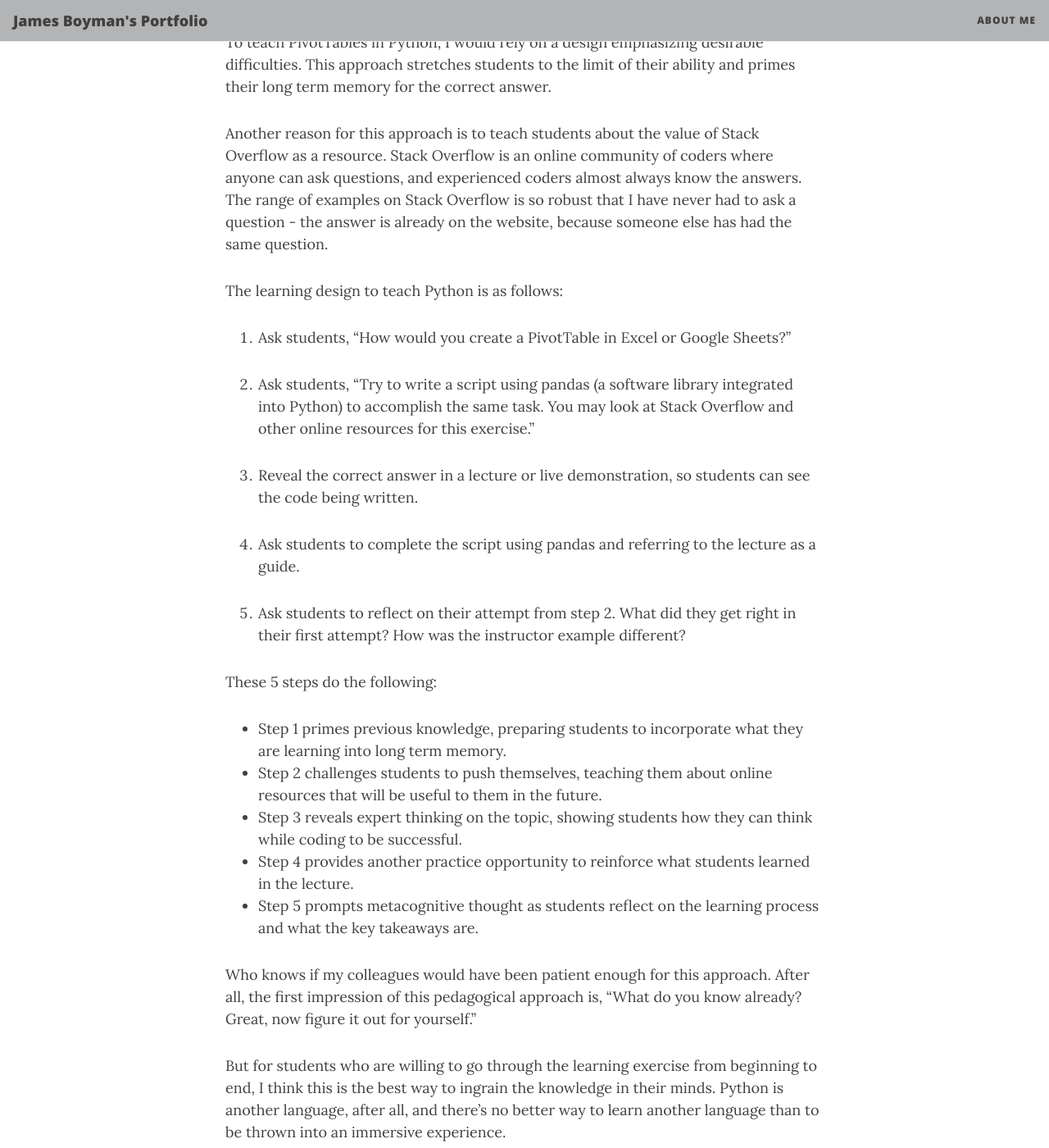
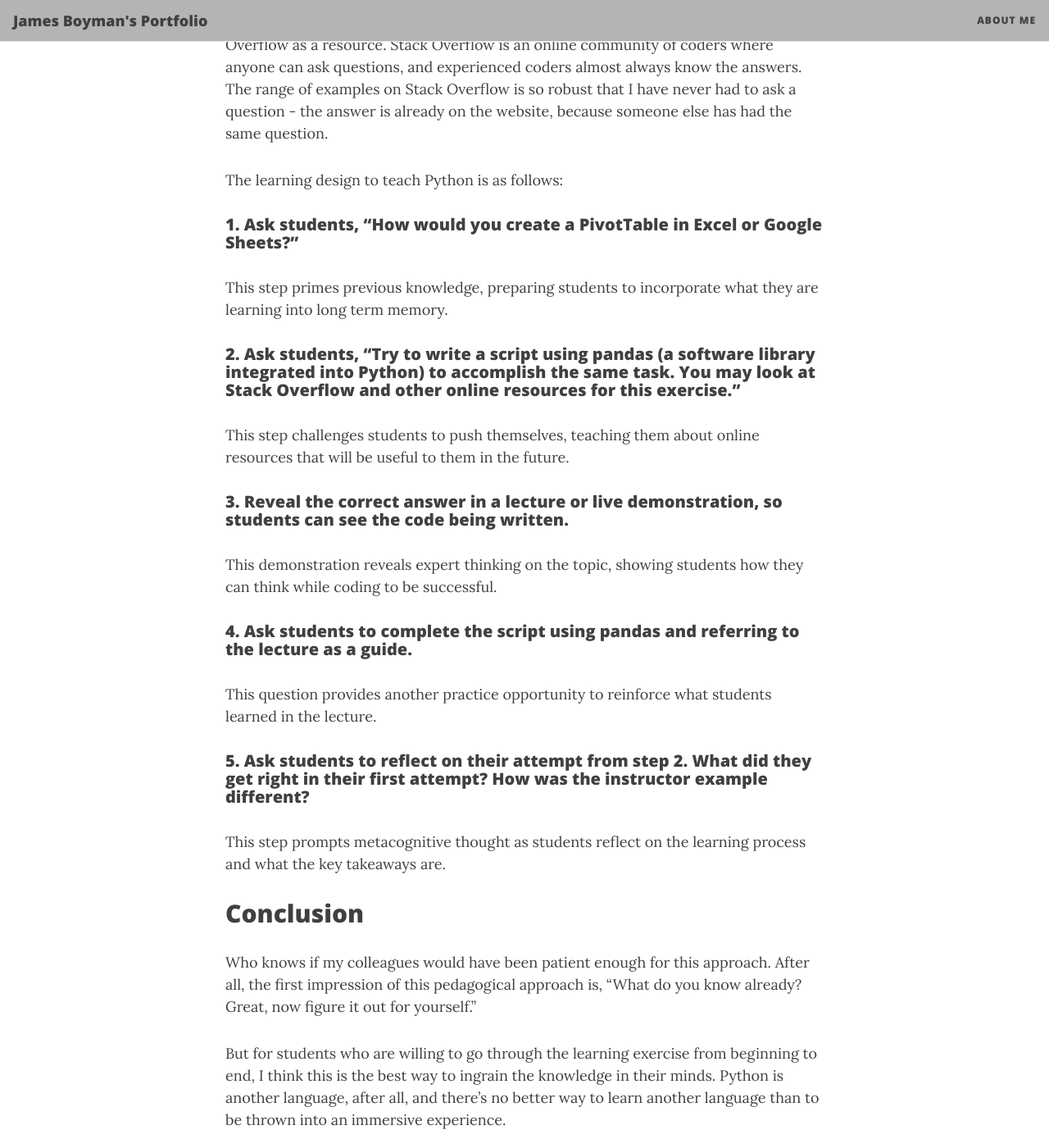
Before and after one commit to jamesboyman2/jamesboyman2.github.io, a Jekyll site: the page built from _learningposts/2024-01-22-Challenge_Teaching_Python.md, in a window 1280 px wide and 1400 px high, scrolled down 3470 px. Shown: the whole window at 82% size. Built offline with Jekyll 4.4.1, drawn with Linux system fonts in a browser that asks for light colours; nearby versions of some CDN libraries; some of the changed text lies outside the part shown.

Commit message:
python finished

```diff
--- a/_learningposts/2024-01-22-Challenge_Teaching_Python.md
+++ b/_learningposts/2024-01-22-Challenge_Teaching_Python.md
@@ -62,23 +62,27 @@ Another reason for this approach is to teach students about the value of Stack O
 
 The learning design to teach Python is as follows:
 
-1. Ask students, "How would you create a PivotTable in Excel or Google Sheets?"
+##### 1. Ask students, "How would you create a PivotTable in Excel or Google Sheets?"
 
-2. Ask students, "Try to write a script using pandas (a software library integrated into Python) to accomplish the same task. You may look at Stack Overflow and other online resources for this exercise."
+This step primes previous knowledge, preparing students to incorporate what they are learning into long term memory.
 
-3. Reveal the correct answer in a lecture or live demonstration, so students can see the code being written.
+##### 2. Ask students, "Try to write a script using pandas (a software library integrated into Python) to accomplish the same task. You may look at Stack Overflow and other online resources for this exercise."
 
-4. Ask students to complete the script using pandas and referring to the lecture as a guide.
+This step challenges students to push themselves, teaching them about online resources that will be useful to them in the future.
 
-5. Ask students to reflect on their attempt from step 2. What did they get right in their first attempt? How was the instructor example different?
+##### 3. Reveal the correct answer in a lecture or live demonstration, so students can see the code being written.
 
-These 5 steps do the following:
+This demonstration reveals expert thinking on the topic, showing students how they can think while coding to be successful.
 
-* Step 1 primes previous knowledge, preparing students to incorporate what they are learning into long term memory.
-* Step 2 challenges students to push themselves, teaching them about online resources that will be useful to them in the future.
-* Step 3 reveals expert thinking on the topic, showing students how they can think while coding to be successful.
-* Step 4 provides another practice opportunity to reinforce what students learned in the lecture.
-* Step 5 prompts metacognitive thought as students reflect on the learning process and what the key takeaways are.
+##### 4. Ask students to complete the script using pandas and referring to the lecture as a guide.
+
+This question provides another practice opportunity to reinforce what students learned in the lecture.
+
+##### 5. Ask students to reflect on their attempt from step 2. What did they get right in their first attempt? How was the instructor example different?
+
+This step prompts metacognitive thought as students reflect on the learning process and what the key takeaways are.
+
+## Conclusion
 
 Who knows if my colleagues would have been patient enough for this approach. After all, the first impression of this pedagogical approach is, "What do you know already? Great, now figure it out for yourself."
 
```
Also changed, not shown: other parts of _learningposts/2024-01-22-Challenge_Teaching_Python.md (+7 -7 lines), aboutme.md (+0 -1 lines).
